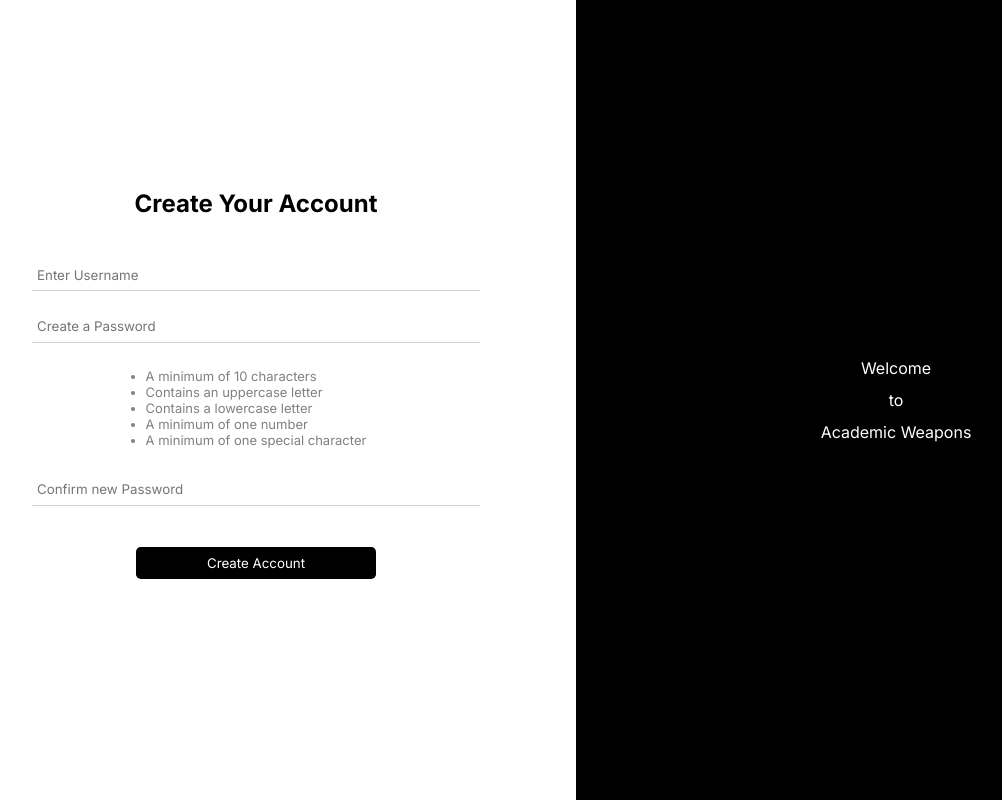
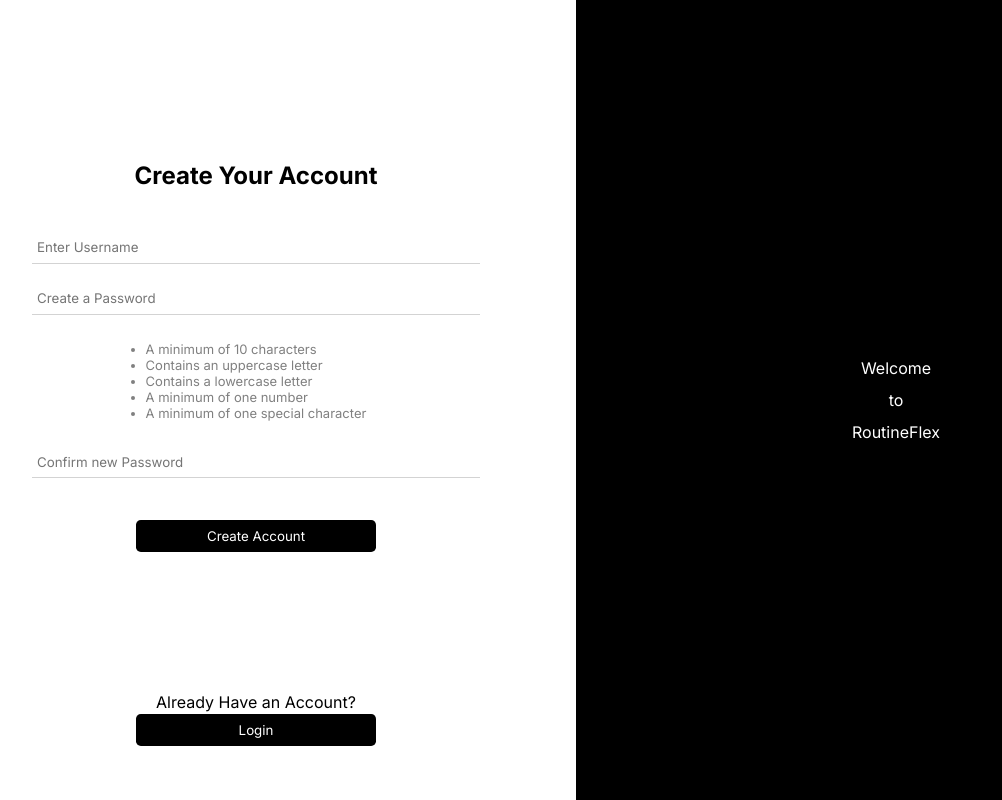
Before and after one commit to Zsanger34/CSE312-AcademicWeapons, a Flask app: page /register in a window 1280 px wide. Shown: the whole page, without its empty margins (64-1066 px from the left). Run offline with Flask 3, Linux system fonts and the light colour scheme; some libraries are stand-ins or nearby versions.

Commit message:
added a button to route between register and login. created a new cookie after every login.

```diff
--- a/app/static/css/register.css
+++ b/app/static/css/register.css
@@ -92,3 +92,12 @@ body{
 .rule.valid {
     color: green;
 }
+.SwapPage{
+    margin: 0.1rem;
+    height: 2rem;
+    width: 15rem;
+    border-radius: 0.3rem;
+    color: white;
+    background-color: black;
+    border: none;
+}
--- a/app/static/js/login.js
+++ b/app/static/js/login.js
@@ -46,3 +46,6 @@ document.addEventListener('DOMContentLoaded', () => {
 
     });//end of button submit
 });
+function RegisterPage(){
+    window.location.href = "/register";
+}
--- a/app/static/js/register.js
+++ b/app/static/js/register.js
@@ -116,3 +116,6 @@ document.addEventListener('DOMContentLoaded', () => {
 
     });//end of button submit
 });
+function LoginPage(){
+    window.location.href = "/login";
+}
--- a/app/templates/login.html
+++ b/app/templates/login.html
@@ -8,7 +8,7 @@
 </head>
 <body>
     <div class="welcome">
-        <p class="welcometitle">Welcome Back<br>to<br>Academic Weapons</p>
+        <p class="welcometitle">Welcome Back<br>to<br>RoutineFlex</p>
     </div>
     <div class="loginpage">
         <form class="loginForm" enctype="application/x-www-form-urlencoded">
@@ -19,9 +19,8 @@
             <div id="errormessage"></div>
         </form>
         <p class="question">Don't have an account?</p>
-        <button id='createaccount' type="button">Create an Account</button>
+        <button class="SwapPage" id='createaccount' type="button" onclick="RegisterPage()">Create an Account</button>
     </div>
-
     <script src="{{ url_for('static', filename='js/login.js') }}"></script>
 </body>
 </html>
--- a/app/templates/register.html
+++ b/app/templates/register.html
@@ -24,9 +24,11 @@
             <button id="create" type="button">Create Account</button>
             <div id="errormessage"></div>
         </form>
+        <p>Already Have an Account?</p>
+        <button id='createaccount' type="button" onclick="LoginPage()" class="SwapPage">Login</button>
     </div>
     <div class="welcome">
-        <p class="welcometitle">Welcome <br>to <br>Academic Weapons</p>
+        <p class="welcometitle">Welcome <br>to <br>RoutineFlex</p>
     </div>
 
     <script src="{{ url_for('static', filename='js/register.js') }}"></script>
```
Also changed, not shown: app/static/css/login.css (+9 -0 lines).
